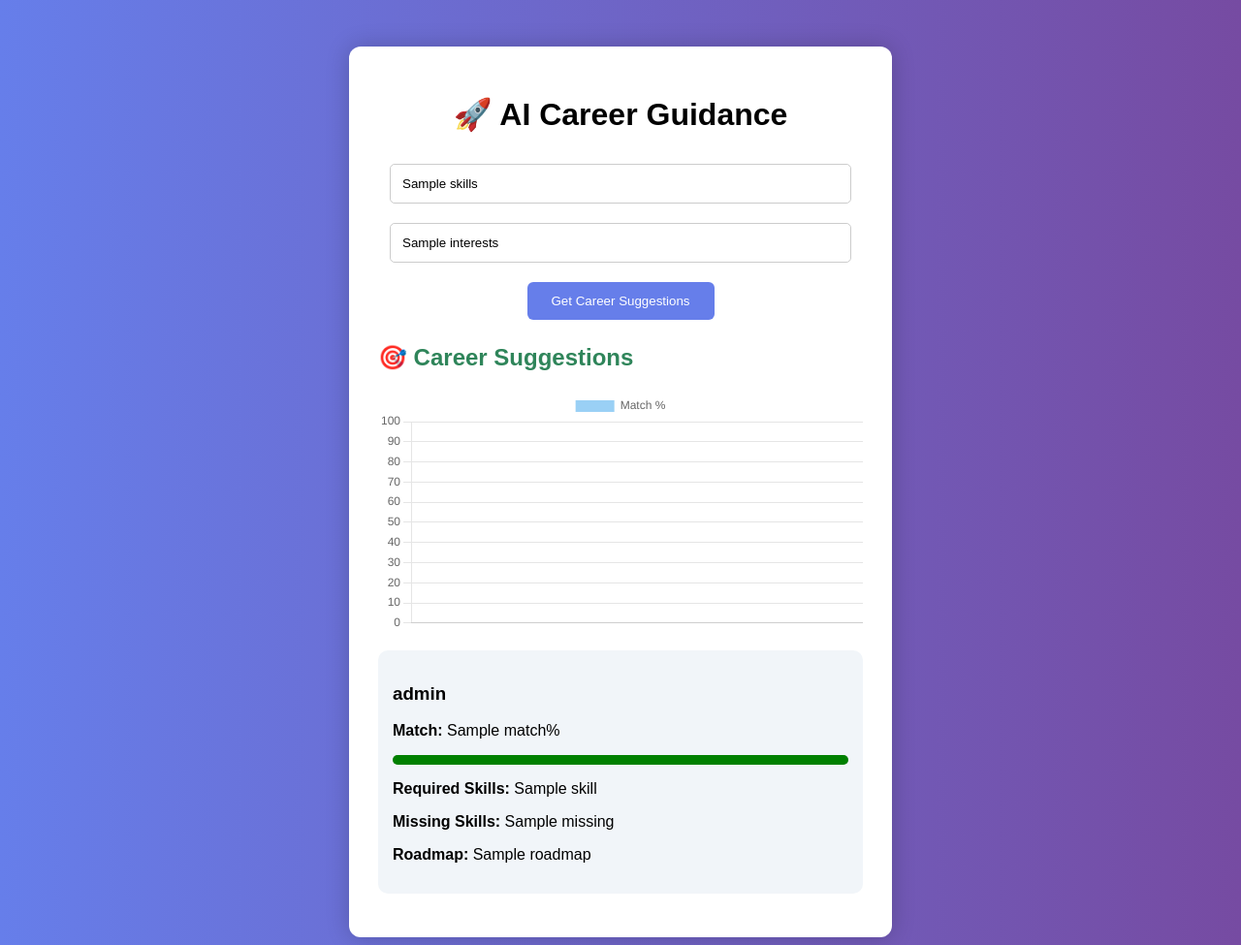
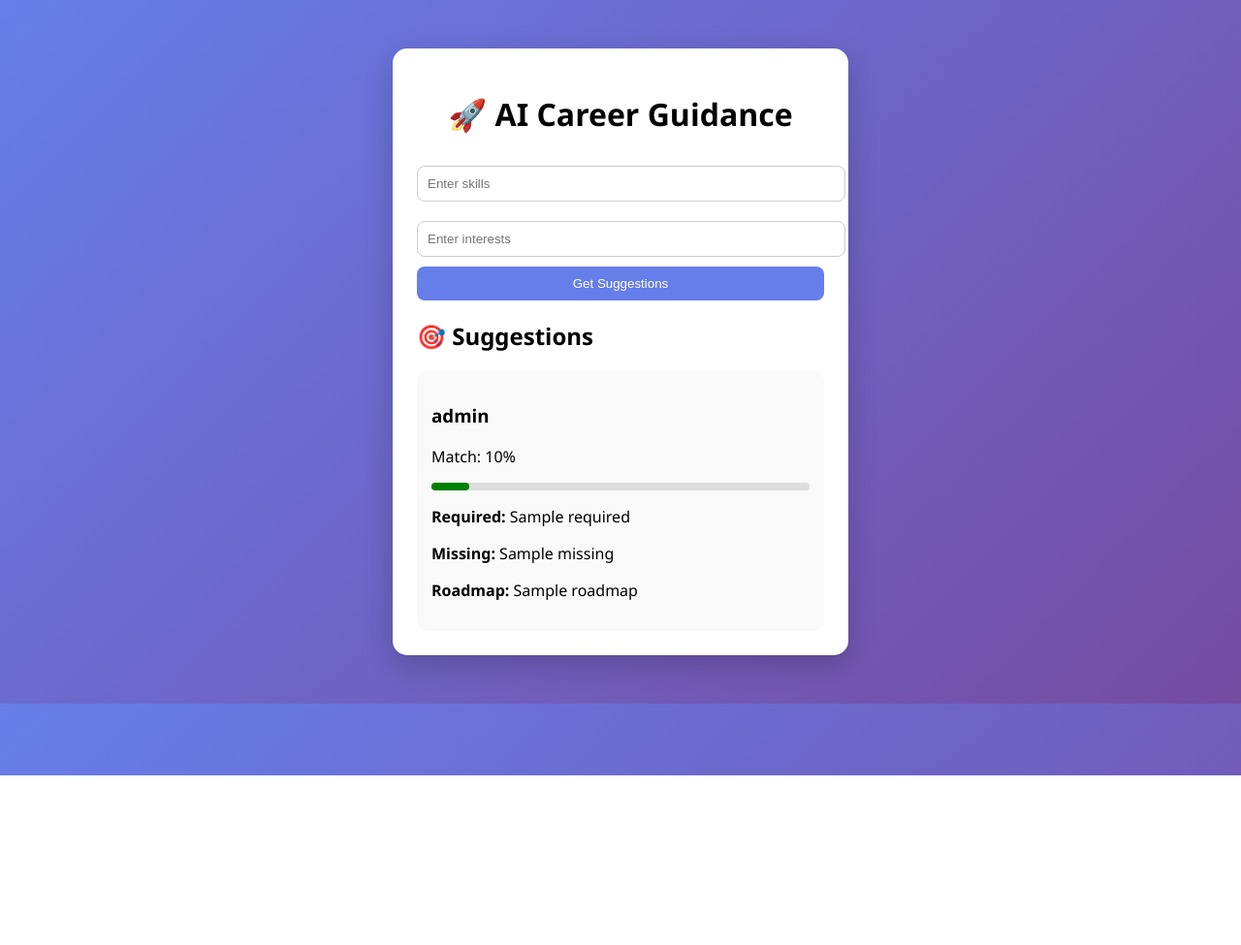
Before and after one commit to MANSI28405/ai-career-guidance, a Flask app: template templates/index.html in a window 1280 px wide. Shown: the whole page at 97% size. After the commit the page ends 800 px from the top, so only its background shows below. Run offline with Flask 3, Linux system fonts and the light colour scheme; the template is opened without the code that fills it: most values are stand-ins (such as "Sample title", 1, 10 or a date in 2020).

Commit message:
FINAL STABLE VERSION

```diff
--- a/app.py
+++ b/app.py
@@ -1,85 +1,73 @@
-from flask import Flask, render_template, request, redirect, session
-import sqlite3
+from flask import Flask, render_template, request, redirect, session, jsonify
 import pandas as pd
+import os
+import json
 import re
+
 from sklearn.feature_extraction.text import TfidfVectorizer
 from sklearn.metrics.pairwise import cosine_similarity
-import os
 
 app = Flask(__name__)
 app.secret_key = "secret123"
 
-# =========================
-# DATABASE SETUP
-# =========================
-def init_db():
-    conn = sqlite3.connect("users.db")
-    c = conn.cursor()
+# ==============================
+# LOAD DATA SAFELY
+# ==============================
 
-    c.execute("""
-    CREATE TABLE IF NOT EXISTS users (
-        id INTEGER PRIMARY KEY AUTOINCREMENT,
-        username TEXT UNIQUE,
-        password TEXT
-    )
-    """)
+CSV_FILE = "naukri_com-job_sample.csv"
 
-    conn.commit()
-    conn.close()
+if os.path.exists(CSV_FILE):
+    df = pd.read_csv(CSV_FILE, encoding="latin1")
+else:
+    print("CSV not found. Creating dummy dataset.")
+    df = pd.DataFrame({
+        "jobdesc": [
+            "python developer machine learning",
+            "frontend developer html css javascript",
+            "backend developer flask django sql",
+            "data scientist python pandas numpy",
+            "machine learning engineer python tensorflow"
+        ]
+    })
 
-init_db()
+# Clean dataset
+df = df.dropna()
 
-# =========================
-# LOAD DATASET (SAFE VERSION)
-# =========================
-try:
-    df = pd.read_csv("naukri_com-job_sample.csv", encoding="latin1")
-except:
-    df = pd.DataFrame()
+# IMPORTANT FIX (prevents 500 error)
+if "jobdesc" not in df.columns:
+    df["jobdesc"] = df.iloc[:, 0]
 
-# Safe cleaning (NO dropna)
-if not df.empty:
-    df = df.fillna("").reset_index(drop=True)
-    df = df.head(2000).reset_index(drop=True)
+df = df.head(2000)
 
-    # Safe column access
-    if df.shape[1] > 4:
-        job_desc_column = df.iloc[:, 4].astype(str)
-    else:
-        job_desc_column = pd.Series([])
-else:
-    job_desc_column = pd.Series([])
+job_desc_list = df["jobdesc"].astype(str).tolist()
 
-# Remove empty text safely
-job_desc_column = job_desc_column[job_desc_column.str.strip() != ""]
+# ==============================
+# ML MODEL
+# ==============================
 
-# Convert to list
-job_desc_list = job_desc_column.tolist()
-
-# Fallback (VERY IMPORTANT)
-if len(job_desc_list) == 0:
-    job_desc_list = ["python data science machine learning"]
-
-# Vectorizer
-vectorizer = TfidfVectorizer(stop_words='english')
+vectorizer = TfidfVectorizer(stop_words="english")
 tfidf_matrix = vectorizer.fit_transform(job_desc_list)
 
-# =========================
+# ==============================
 # SKILLS LIST
-# =========================
+# ==============================
+
 SKILLS = [
     "python","java","c++","machine learning","deep learning",
     "data science","nlp","sql","html","css","javascript",
     "react","flask","django","tensorflow","pandas","numpy"
 ]
 
+# ==============================
+# HELPERS
+# ==============================
+
 def clean_input(text):
-    return re.sub(r'[,]+', ' ', text.lower()).split()
+    return re.sub(r'[^\w\s]', '', text.lower()).split()
 
 def extract_skills(text):
     text = str(text).lower()
-    found = [s for s in SKILLS if s in text]
-    return list(set(found)) if found else ["Not specified"]
+    return list(set([s for s in SKILLS if s in text]))
 
 def extract_job_role(text):
     text = str(text).lower()
@@ -92,139 +80,109 @@ def extract_job_role(text):
         return "Backend Developer"
     elif "frontend" in text:
         return "Frontend Developer"
-    elif "python developer" in text:
+    elif "python" in text:
         return "Python Developer"
     else:
         return "Software Engineer"
 
-def generate_roadmap(role, missing):
-    if missing == ["None"]:
+def generate_roadmap(missing):
+    if not missing:
         return "Build projects → Practice → Apply"
     return f"Learn {', '.join(missing)} → Build projects → Practice → Apply"
 
-# =========================
-# JOB SUGGESTION (SAFE)
-# =========================
+def save_results(results):
+    with open("results.json", "w") as f:
+        json.dump(results, f)
+
+# ==============================
+# CORE FUNCTION
+# ==============================
+
 def suggest_jobs(user_input):
+
     results = []
 
     try:
         user_vec = vectorizer.transform([user_input])
         similarity = cosine_similarity(user_vec, tfidf_matrix)
-    except:
+
+        indices = similarity[0].argsort()[-10:][::-1]
+
+        seen_roles = set()
+
+        for i in indices:
+
+            if i >= len(job_desc_list):
+                continue
+
+            desc = job_desc_list[i]
+            role = extract_job_role(desc)
+
+            if role in seen_roles:
+                continue
+
+            seen_roles.add(role)
+
+            required_skills = extract_skills(desc)
+            user_skills = clean_input(user_input)
+
+            missing = [s for s in required_skills if s not in user_skills]
+
+            score = int(similarity[0][i] * 100)
+
+            results.append({
+                "role": role,
+                "score": score,
+                "required": ", ".join(required_skills) if required_skills else "None",
+                "missing": ", ".join(missing) if missing else "None",
+                "roadmap": generate_roadmap(missing)
+            })
+
+            if len(results) >= 5:
+                break
+
+    except Exception as e:
+        print("ERROR:", e)
         return []
 
-    indices = similarity[0].argsort()[-30:][::-1]
-    user_skills = clean_input(user_input)
-
-    seen = set()
-
-    for i in indices:
-        if i >= len(job_desc_list):
-            continue
-
-        desc = job_desc_list[i]
-
-        role = extract_job_role(desc)
-
-        if role in seen:
-            continue
-        seen.add(role)
-
-        required = extract_skills(desc)
-
-        matched = len([s for s in required if s in user_skills])
-        total = len(required) if required else 1
-
-        score = int(min(95, (matched / total) * 100 + 40))
-
-        missing = [s for s in required if s not in user_skills]
-
-        results.append({
-            "role": role,
-            "match": score,
-            "skills": required,
-            "missing": missing if missing else ["None"],
-            "roadmap": generate_roadmap(role, missing if missing else ["None"])
-        })
-
-        if len(results) == 5:
-            break
-
+    save_results(results)
     return results
 
-# =========================
-# AUTH ROUTES
-# =========================
-@app.route('/register', methods=['GET', 'POST'])
-def register():
-    if request.method == 'POST':
-        username = request.form['username']
-        password = request.form['password']
+# ==============================
+# ROUTES
+# ==============================
 
-        if len(password) < 5:
-            return "Password must be at least 5 characters"
-
-        try:
-            conn = sqlite3.connect("users.db")
-            c = conn.cursor()
-            c.execute("INSERT INTO users (username,password) VALUES (?,?)",(username,password))
-            conn.commit()
-            conn.close()
-            return redirect('/login')
-        except:
-            return "User already exists"
-
-    return render_template('register.html')
-
-@app.route('/login', methods=['GET','POST'])
-def login():
-    if request.method == 'POST':
-        username = request.form['username']
-        password = request.form['password']
-
-        conn = sqlite3.connect("users.db")
-        c = conn.cursor()
-        c.execute("SELECT * FROM users WHERE username=? AND password=?",(username,password))
-        user = c.fetchone()
-        conn.close()
-
-        if user:
-            session['user'] = username
-            return redirect('/')
-        else:
-            return "Invalid credentials"
-
-    return render_template('login.html')
-
-@app.route('/logout')
-def logout():
-    session.pop('user', None)
-    return redirect('/login')
-
-# =========================
-# MAIN PAGE
-# =========================
-@app.route('/', methods=['GET','POST'])
+@app.route("/", methods=["GET", "POST"])
 def home():
 
     if 'user' not in session:
-        return redirect('/login')
+        session['user'] = "guest"
 
     results = None
 
-    if request.method == 'POST':
-        skills = request.form.get('skills', '')
-        interests = request.form.get('interests', '')
+    if request.method == "POST":
+        skills = request.form.get("skills", "")
+        interests = request.form.get("interests", "")
 
         user_input = skills + " " + interests
+
         results = suggest_jobs(user_input)
 
-    return render_template('index.html', results=results)
+    return render_template("index.html", results=results)
 
-# =========================
+
+@app.route("/download")
+def download():
+    if os.path.exists("results.json"):
+        with open("results.json") as f:
+            return jsonify(json.load(f))
+    return jsonify({"error": "No results yet"})
+
+
+# ==============================
 # RUN
-# =========================
+# ==============================
+
 if __name__ == "__main__":
     port = int(os.environ.get("PORT", 5000))
     app.run(host="0.0.0.0", port=port)
--- a/templates/index.html
+++ b/templates/index.html
@@ -2,158 +2,97 @@
 <html>
 <head>
     <title>AI Career Guidance</title>
-
-    <script src="https://cdn.jsdelivr.net/npm/chart.js"></script>
-
     <style>
         body {
-            font-family: Arial;
-            background: linear-gradient(to right, #667eea, #764ba2);
-            text-align: center;
-            padding-top: 40px;
-            color: white;
+            font-family: 'Segoe UI', sans-serif;
+            background: linear-gradient(135deg, #667eea, #764ba2);
+            margin: 0;
+            padding: 0;
         }
 
         .container {
+            width: 420px;
+            margin: 50px auto;
             background: white;
-            color: black;
-            width: 500px;
-            margin: auto;
-            padding: 30px;
-            border-radius: 12px;
-            box-shadow: 0px 0px 25px rgba(0,0,0,0.2);
+            padding: 25px;
+            border-radius: 15px;
+            box-shadow: 0 10px 30px rgba(0,0,0,0.2);
+        }
+
+        h1 {
+            text-align: center;
         }
 
         input {
-            width: 90%;
-            padding: 12px;
+            width: 100%;
+            padding: 10px;
             margin: 10px 0;
-            border-radius: 5px;
+            border-radius: 8px;
             border: 1px solid #ccc;
         }
 
         button {
+            width: 100%;
+            padding: 10px;
             background: #667eea;
             color: white;
-            padding: 12px 25px;
             border: none;
+            border-radius: 8px;
             cursor: pointer;
-            border-radius: 6px;
-            margin-top: 10px;
-        }
-
-        button:hover {
-            background: #5a67d8;
-        }
-
-        .result-box {
-            margin-top: 25px;
-            text-align: left;
         }
 
         .card {
-            background: #f1f5f9;
+            background: #f9f9f9;
             padding: 15px;
-            margin-bottom: 15px;
+            margin-top: 15px;
             border-radius: 10px;
         }
 
-        .bar {
-            height: 10px;
+        .progress {
+            height: 8px;
             background: #ddd;
             border-radius: 5px;
             margin-top: 5px;
         }
 
-        .fill {
-            height: 10px;
+        .progress-bar {
+            height: 8px;
             background: green;
             border-radius: 5px;
-        }
-
-        h2 {
-            color: #2f855a;
         }
     </style>
 </head>
 
 <body>
-
 <div class="container">
 
     <h1>🚀 AI Career Guidance</h1>
 
     <form method="POST">
-       <input type="text" name="skills"
-       placeholder="Enter skills (comma or space separated)"
-       value="{{ skills }}">
-
-<input type="text" name="interests"
-       placeholder="Enter interests"
-       value="{{ interests }}">
-        <button type="submit">Get Career Suggestions</button>
+        <input type="text" name="skills" placeholder="Enter skills">
+        <input type="text" name="interests" placeholder="Enter interests">
+        <button type="submit">Get Suggestions</button>
     </form>
 
     {% if results %}
-    <div class="result-box">
-
-        <h2>🎯 Career Suggestions</h2>
-
-        <!-- Chart -->
-        <canvas id="careerChart" width="400" height="200"></canvas>
-
-        <br>
+        <h2>🎯 Suggestions</h2>
 
         {% for r in results %}
         <div class="card">
             <h3>{{ r.role }}</h3>
+            <p>Match: {{ r.score }}%</p>
 
-            <p><b>Match:</b> {{ r.match }}%</p>
-
-            <div class="bar">
-                <div class="fill" style="width: {{ r.match }}%;"></div>
+            <div class="progress">
+                <div class="progress-bar" style="width: {{ r.score }}%"></div>
             </div>
 
-            <p><b>Required Skills:</b> {{ r.skills | join(', ') }}</p>
-            <p><b>Missing Skills:</b> {{ r.missing | join(', ') }}</p>
+            <p><b>Required:</b> {{ r.required }}</p>
+            <p><b>Missing:</b> {{ r.missing }}</p>
             <p><b>Roadmap:</b> {{ r.roadmap }}</p>
         </div>
         {% endfor %}
-
-    </div>
-
-    <!-- SAFE JSON (NO ERRORS) -->
-    <script>
-        const data = {{ results | tojson }};
-
-        const roles = data.map(item => item.role);
-        const scores = data.map(item => item.match);
-
-        const ctx = document.getElementById('careerChart').getContext('2d');
-
-        new Chart(ctx, {
-            type: 'bar',
-            data: {
-                labels: roles,
-                datasets: [{
-                    label: 'Match %',
-                    data: scores
-                }]
-            },
-            options: {
-                scales: {
-                    y: {
-                        beginAtZero: true,
-                        max: 100
-                    }
-                }
-            }
-        });
-    </script>
-
     {% endif %}
 
 </div>
-
 </body>
 </html>
```
